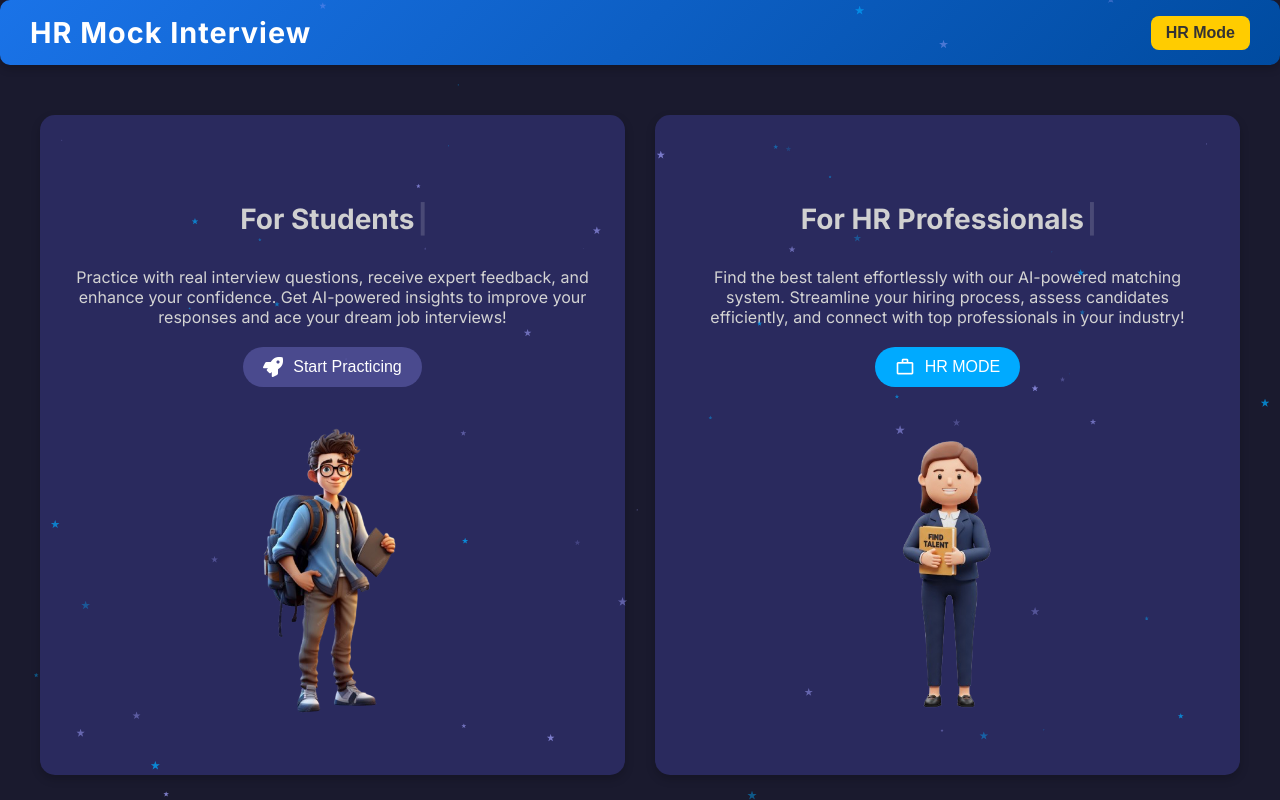
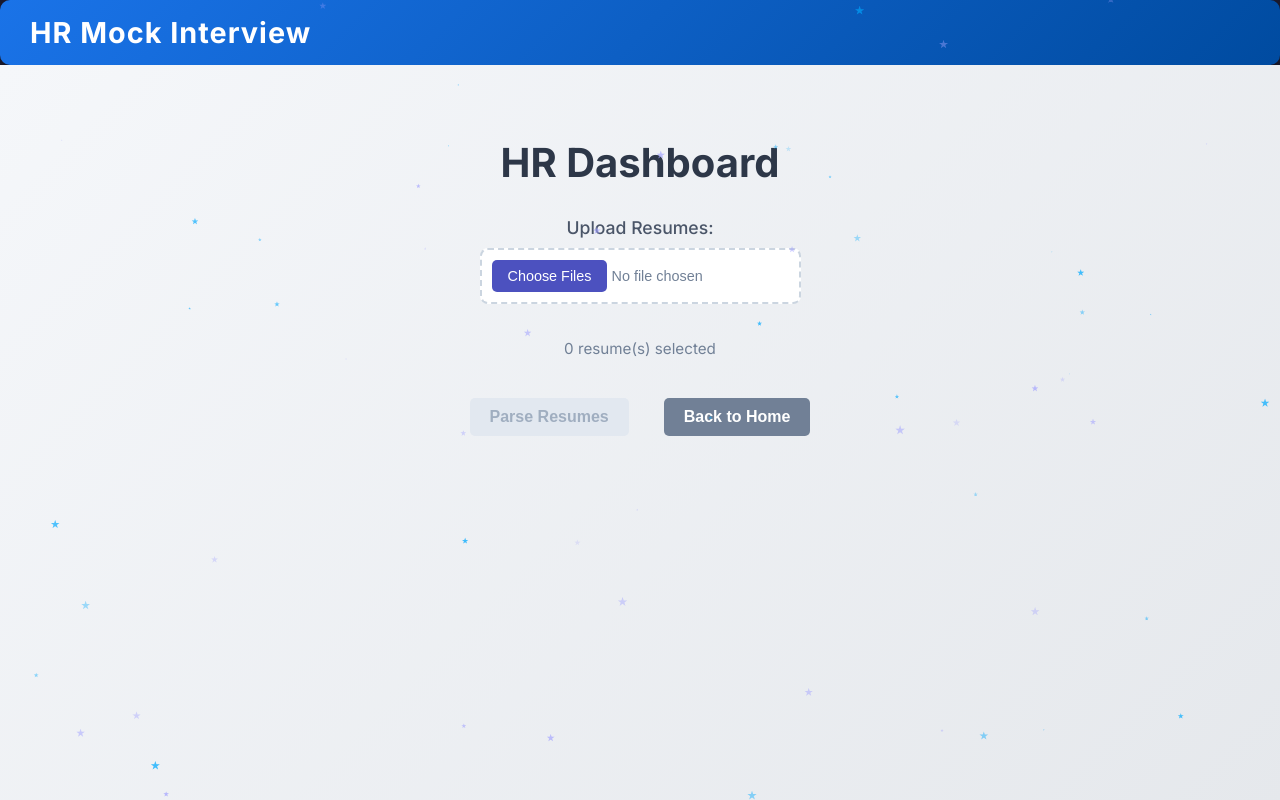
Before and after one commit to Hire-Ready/HireReady, a React (Create React App) app: page / in a window 1280 px wide. Both pictures are taken after a click on the button "HR MODE". Shown: the top 800 px of the page. Built offline with nearby package versions, Linux system fonts and the light colour scheme.

Commit message:
`Refactored HRDashboard component to remove unused prop and updated HeroSection to show HRDashboard on button click.`

```diff
--- a/src/components/HRDashboard/HRDashboard.js
+++ b/src/components/HRDashboard/HRDashboard.js
@@ -2,11 +2,11 @@ import React, { useState } from 'react';
 import axios from 'axios';
 import './HRDashboard.css';
 
-function HRDashboard({ onStart, onBack }) {
+function HRDashboard({ onBack }) {  // Receive onBack prop
   const [resumes, setResumes] = useState([]);
   const [parsedData, setParsedData] = useState([]);
   const [isParsed, setIsParsed] = useState(false);
-  const [isLoading, setIsLoading] = useState(false); // Added loading state
+  const [isLoading, setIsLoading] = useState(false);
   const [errorMessage, setErrorMessage] = useState('');
 
   const handleFileUpload = (e) => {
@@ -19,7 +19,7 @@ function HRDashboard({ onStart, onBack }) {
 
   const handleParse = async () => {
     setErrorMessage('');
-    setIsLoading(true); // Set loading to true
+    setIsLoading(true);
     const formData = new FormData();
     resumes.forEach((resume) => formData.append('resumes', resume));
 
@@ -30,19 +30,14 @@ function HRDashboard({ onStart, onBack }) {
       setParsedData(response.data.resumeData);
       setIsParsed(true);
     } catch (error) {
-      console.error('Error uploading resumes:', error);
       setErrorMessage(
         error.response?.data?.details
           ? `Failed to parse resumes: ${error.response.data.details}`
           : 'Failed to parse resumes. Ensure the backend server is running on port 3000.'
       );
     } finally {
-      setIsLoading(false); // Set loading to false
+      setIsLoading(false);
     }
-  };
-
-  const handleProceed = () => {
-    onStart({ resumeData: parsedData });
   };
 
   return (
@@ -64,7 +59,7 @@ function HRDashboard({ onStart, onBack }) {
             'Parse Resumes'
           )}
         </button>
-        <button onClick={onBack}>Back to Home</button>
+        <button onClick={onBack}>Back to Home</button> {/* Back Button */}
       </div>
 
       {errorMessage && (
@@ -86,9 +81,6 @@ function HRDashboard({ onStart, onBack }) {
           ) : (
             <p>No data parsed.</p>
           )}
-          <button onClick={handleProceed} disabled={!parsedData.length}>
-            Proceed to Interview
-          </button>
         </div>
       )}
     </div>
--- a/src/components/HeroSection.js
+++ b/src/components/HeroSection.js
@@ -1,4 +1,4 @@
-import React from "react";
+import React, { useState } from "react";
 import { motion } from "framer-motion";
 import { Typewriter } from 'react-simple-typewriter';
 import "./HeroSection.css";
@@ -6,15 +6,18 @@ import rocketIcon from "../assets/rocket-icon.png";
 import searchIcon from "../assets/search-icon.png";
 import studentIcon from "../assets/student.png";
 import hrIcon from "../assets/hr.png";
+import HRDashboard from "./HRDashboard/HRDashboard"; // Ensure correct import
 
 const HeroSection = () => {
+  const [showHRDashboard, setShowHRDashboard] = useState(false);
+
   const bounceAnimation = {
     y: [0, 19, 0],
     transition: {
       duration: 3.5,
       repeat: Infinity,
       ease: "easeInOut",
-      repeatType: "mirror"
+      repeatType: "mirror",
     },
   };
 
@@ -36,8 +39,13 @@ const HeroSection = () => {
       buttonClass: "talent-btn",
       animatedIcon: hrIcon,
       iconClass: "hr-icon",
+      onClick: () => setShowHRDashboard(true), // Set state to show HRDashboard
     },
   ];
+
+  if (showHRDashboard) {
+    return <HRDashboard onBack={() => setShowHRDashboard(false)} />; // Show HRDashboard and handle back
+  }
 
   return (
     <div className="hero-section">
@@ -46,12 +54,10 @@ const HeroSection = () => {
           className="card"
           key={index}
           initial={{ opacity: 0, y: 20 }}
-        animate={{ opacity: 1, y: 0 }}  // Change y: 1 to y: 0
-        transition={{ duration: 0 }} // Added easing for smoothness
+          animate={{ opacity: 1, y: 0 }}
+          transition={{ duration: 0 }}
           whileHover={{ y: -5 }}
         >
-
-
           <div className="card-content">
             <h1>
               <Typewriter
@@ -63,10 +69,9 @@ const HeroSection = () => {
                 delaySpeed={2000}
                 loop={1}
               />
-
             </h1>
             <p>{card.description}</p>
-            <button className={card.buttonClass}>
+            <button className={card.buttonClass} onClick={card.onClick}>
               <img src={card.buttonIcon} alt={`${card.buttonText} Icon`} className="btn-icon" />
               {card.buttonText}
             </button>
--- a/src/components/Navbar.js
+++ b/src/components/Navbar.js
@@ -7,7 +7,6 @@ function Navbar({ onHRClick, onCandidateClick }) {
     <nav className="navbar">
       <div className="navbar-brand">HR Mock Interview</div>
       <div className="navbar-links">
-        <button onClick={onHRClick}>HR Mode</button>
         {/* <button onClick={onCandidateClick}>Candidate Mode</button> */}
       </div>
     </nav>
```
Lines whose indentation alone changed are shown as unchanged.
